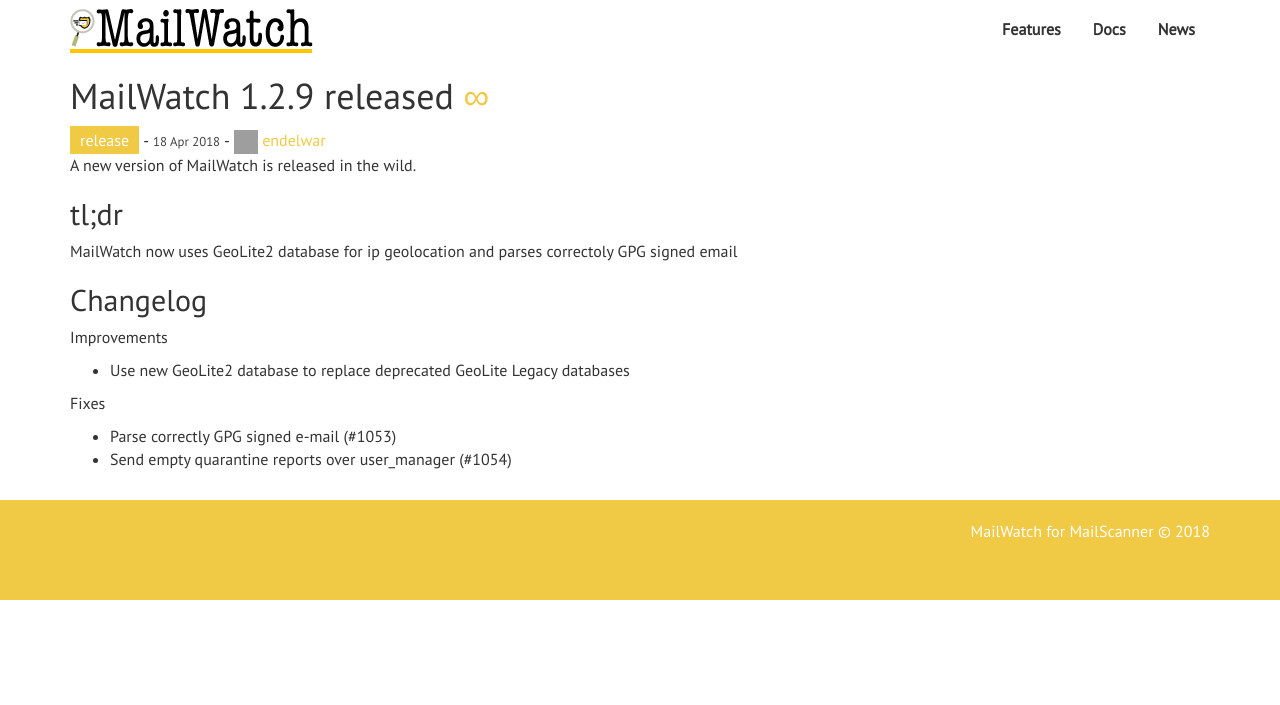
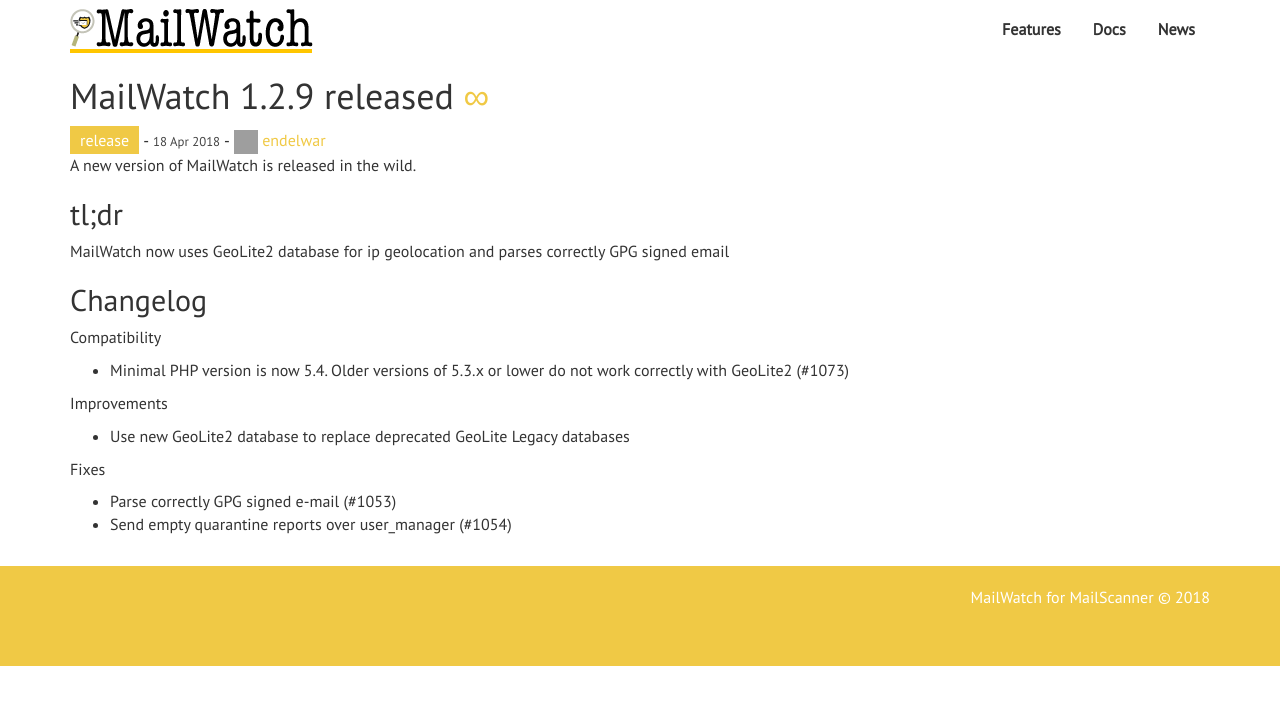
Before and after one commit to mailwatch/mailwatch.github.io, a Jekyll site: the page built from _posts/2018-04-18-mailwatch-1-2-9-released.md, in a window 1280 px wide. Shown: the top 705 px of the page. Built offline with Jekyll 4.4.1, drawn with Linux system fonts in a browser that asks for light colours; grey boxes are pictures that could not be loaded.

Commit message:
Update 1.2.9 release post

```diff
--- a/_posts/2018-04-18-mailwatch-1-2-9-released.md
+++ b/_posts/2018-04-18-mailwatch-1-2-9-released.md
@@ -10,9 +10,12 @@
 A new version of MailWatch is released in the wild.
 
 ## tl;dr
-MailWatch now uses GeoLite2 database for ip geolocation and parses correctoly GPG signed email
+MailWatch now uses GeoLite2 database for ip geolocation and parses correctly GPG signed email
 
 ## Changelog
+
+Compatibility
+- Minimal PHP version is now 5.4. Older versions of 5.3.x or lower do not work correctly with GeoLite2 (#1073)
 
 Improvements
 - Use new GeoLite2 database to replace deprecated GeoLite Legacy databases
```
